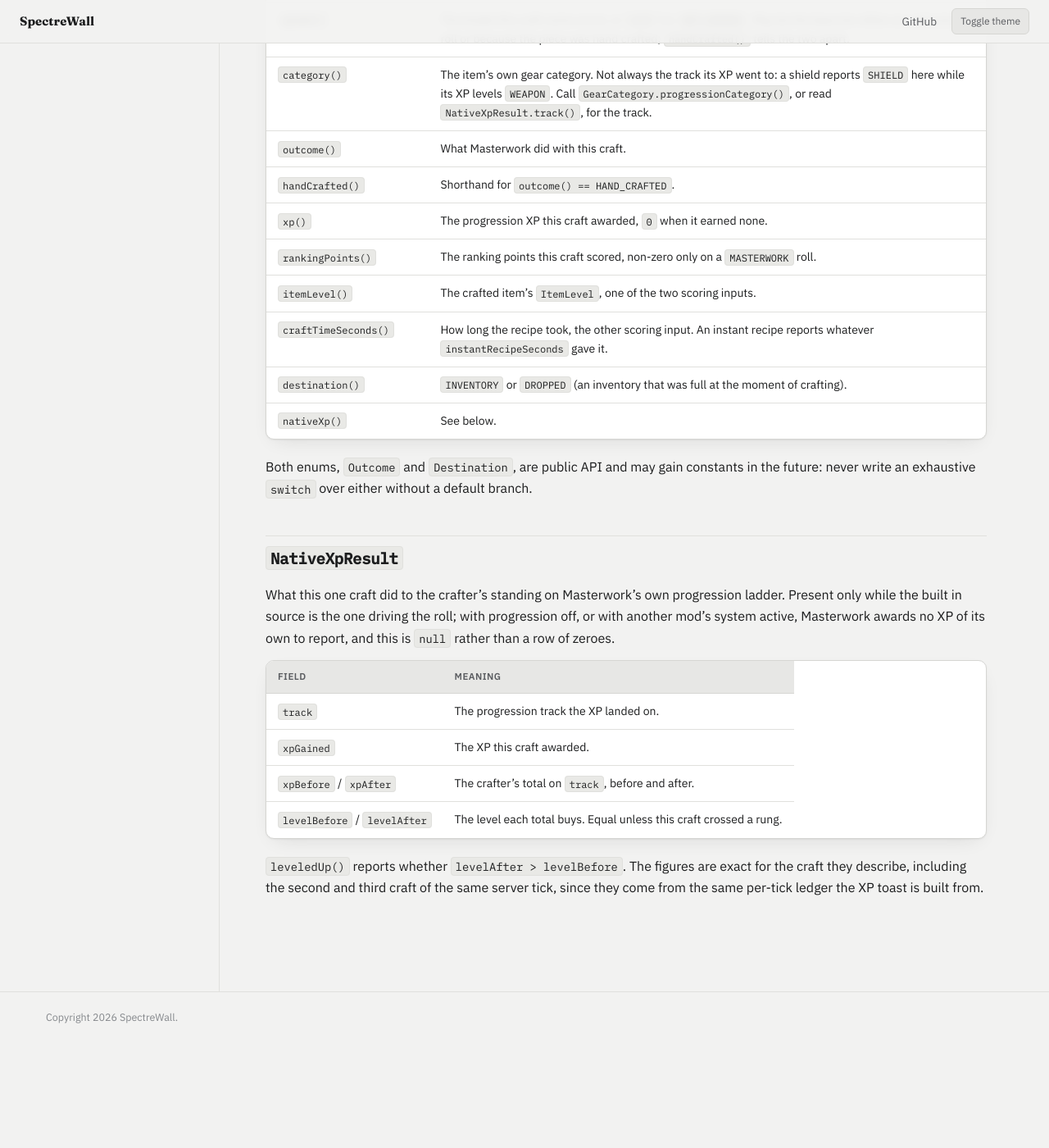
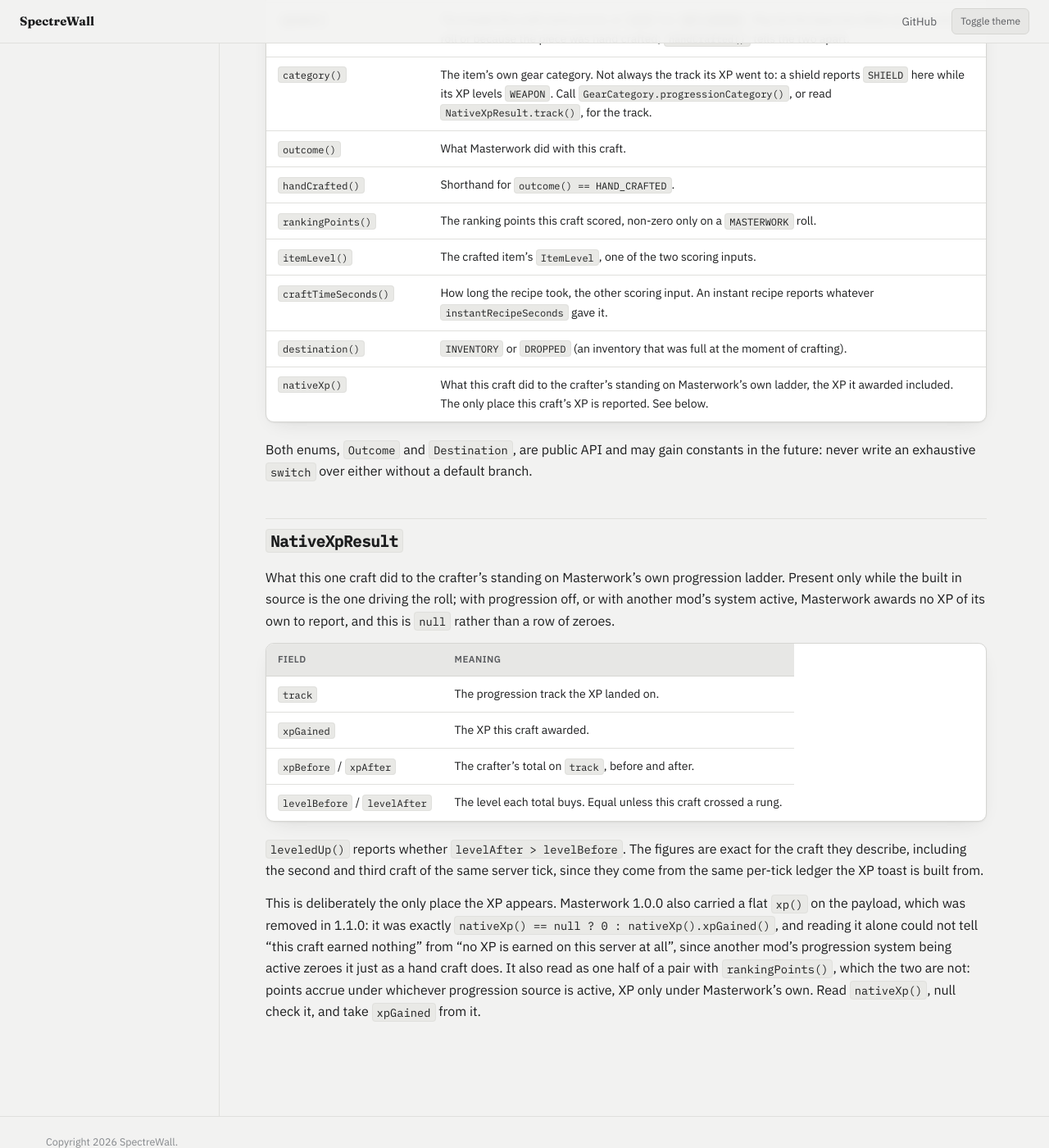
Before and after one commit to spectrewall/spectrewall.github.io, a Jekyll site: the page built from masterwork/api/craft.md, in a window 1280 px wide and 1400 px high, scrolled down 2098 px. Shown: the whole window at 82% size. Built offline with Jekyll 4.4.1, drawn with Linux system fonts in a browser that asks for light colours; before the commit the page ends 3369 px from its top, so only the background shows below that.

Commit message:
Drop the craft event's flat xp() from the API docs
Masterwork 1.1.0 removes `CraftProcessedEvent.xp()`. It was exactly
`nativeXp() == null ? 0 : nativeXp().xpGained()`, and reading it alone
could not tell "this craft earned nothing" from "no XP is earned on this
server at all", since another mod's progression system being active
zeroes it just as a hand craft does. It also read as one half of a pair
with `rankingPoints()`, which the two are not.

The Craft Events payload table loses the row, `nativeXp()` stops saying
only "see below", and the `NativeXpResult` section closes with what a
reader of the 1.0.0 docs needs: what went, why, and what to read instead.

The Versioning section on the API overview promised that the surface only
grows past 1.0.0, so it now names the one break against that promise
rather than leaving a reader to find it by compiling. It also says why
`API_VERSION` did not move for it, and that the rule holds from here.

Co-Authored-By: Claude Opus 5 <noreply@anthropic.com>
Claude-Session: https://claude.ai/code/session_01QXEDkHn9jNsmqujJosXEac

```diff
--- a/masterwork/api/craft.md
+++ b/masterwork/api/craft.md
@@ -62,12 +62,11 @@ A bulk craft that overflows the crafter's inventory is reported per unit: each u
 | `category()` | The item's own gear category. Not always the track its XP went to: a shield reports `SHIELD` here while its XP levels `WEAPON`. Call `GearCategory.progressionCategory()`, or read `NativeXpResult.track()`, for the track. |
 | `outcome()` | What Masterwork did with this craft. |
 | `handCrafted()` | Shorthand for `outcome() == HAND_CRAFTED`. |
-| `xp()` | The progression XP this craft awarded, `0` when it earned none. |
 | `rankingPoints()` | The ranking points this craft scored, non-zero only on a `MASTERWORK` roll. |
 | `itemLevel()` | The crafted item's `ItemLevel`, one of the two scoring inputs. |
 | `craftTimeSeconds()` | How long the recipe took, the other scoring input. An instant recipe reports whatever `instantRecipeSeconds` gave it. |
 | `destination()` | `INVENTORY` or `DROPPED` (an inventory that was full at the moment of crafting). |
-| `nativeXp()` | See below. |
+| `nativeXp()` | What this craft did to the crafter's standing on Masterwork's own ladder, the XP it awarded included. The only place this craft's XP is reported. See below. |
 
 Both enums, `Outcome` and `Destination`, are public API and may gain constants in the future: never write an exhaustive `switch` over either without a default branch.
 
@@ -83,3 +82,5 @@ What this one craft did to the crafter's standing on Masterwork's own progressio
 | `levelBefore` / `levelAfter` | The level each total buys. Equal unless this craft crossed a rung. |
 
 `leveledUp()` reports whether `levelAfter > levelBefore`. The figures are exact for the craft they describe, including the second and third craft of the same server tick, since they come from the same per-tick ledger the XP toast is built from.
+
+This is deliberately the only place the XP appears. Masterwork 1.0.0 also carried a flat `xp()` on the payload, which was removed in 1.1.0: it was exactly `nativeXp() == null ? 0 : nativeXp().xpGained()`, and reading it alone could not tell "this craft earned nothing" from "no XP is earned on this server at all", since another mod's progression system being active zeroes it just as a hand craft does. It also read as one half of a pair with `rankingPoints()`, which the two are not: points accrue under whichever progression source is active, XP only under Masterwork's own. Read `nativeXp()`, null check it, and take `xpGained` from it.
```
Also changed, not shown: masterwork/api/overview.md (+2 -0 lines).
